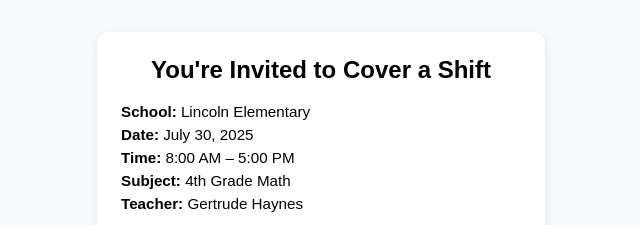
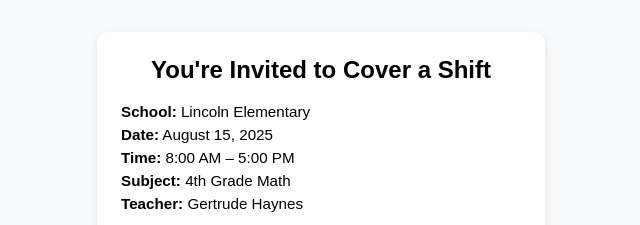
Before and after one commit to anik-m2sys/k12_subs, a plain HTML site: page index.html in a window 1280 px wide. Shown: the part 195-420 px from the top of the page, 319-959 px from the left. Drawn offline with Linux system fonts and the light colour scheme.

Commit message:
Update index.html

```diff
--- a/index.html
+++ b/index.html
@@ -88,7 +88,7 @@
     <h2>You're Invited to Cover a Shift</h2>
     <div class="info">
       <p><strong>School:</strong> Lincoln Elementary</p>
-      <p><strong>Date:</strong> July 30, 2025</p>
+      <p><strong>Date:</strong> August 15, 2025</p>
       <p><strong>Time:</strong> 8:00 AM – 5:00 PM</p>
       <p><strong>Subject:</strong> 4th Grade Math</p>
       <p><strong>Teacher:</strong> Gertrude Haynes </p>
```
